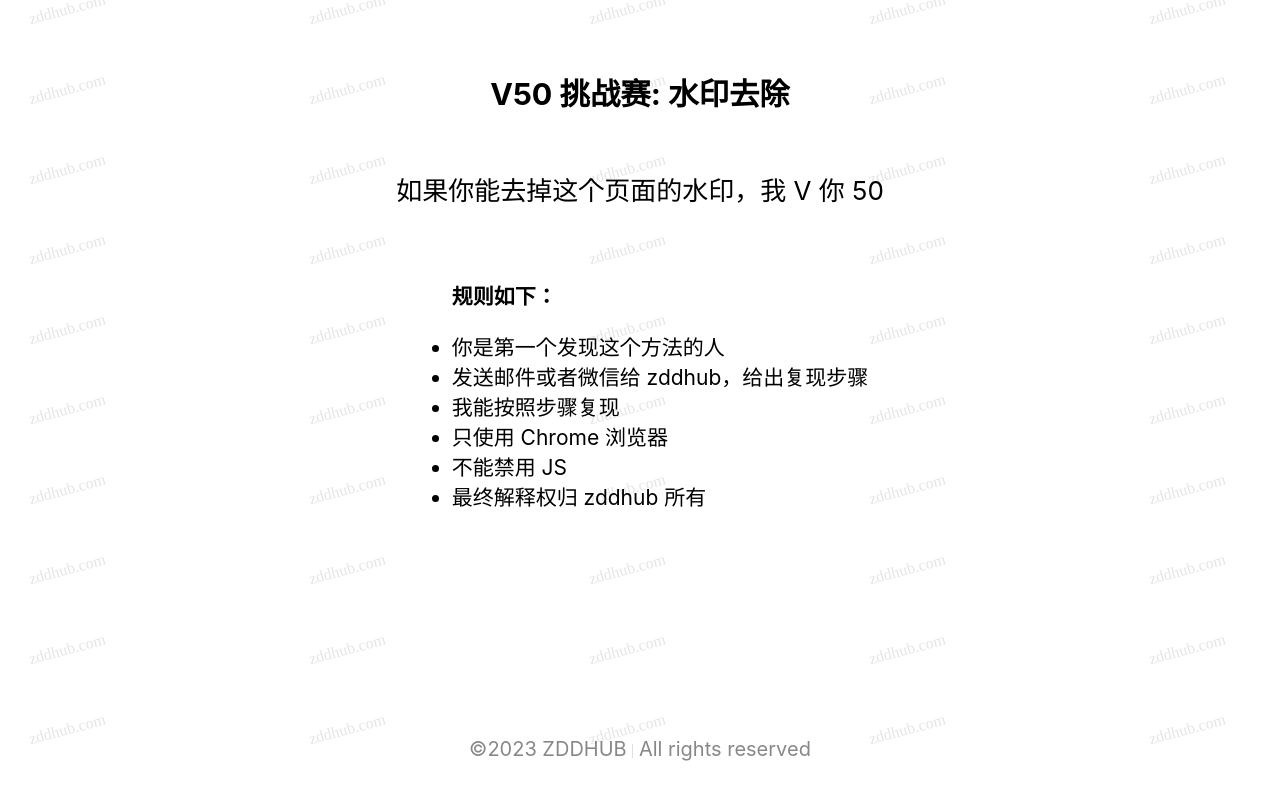
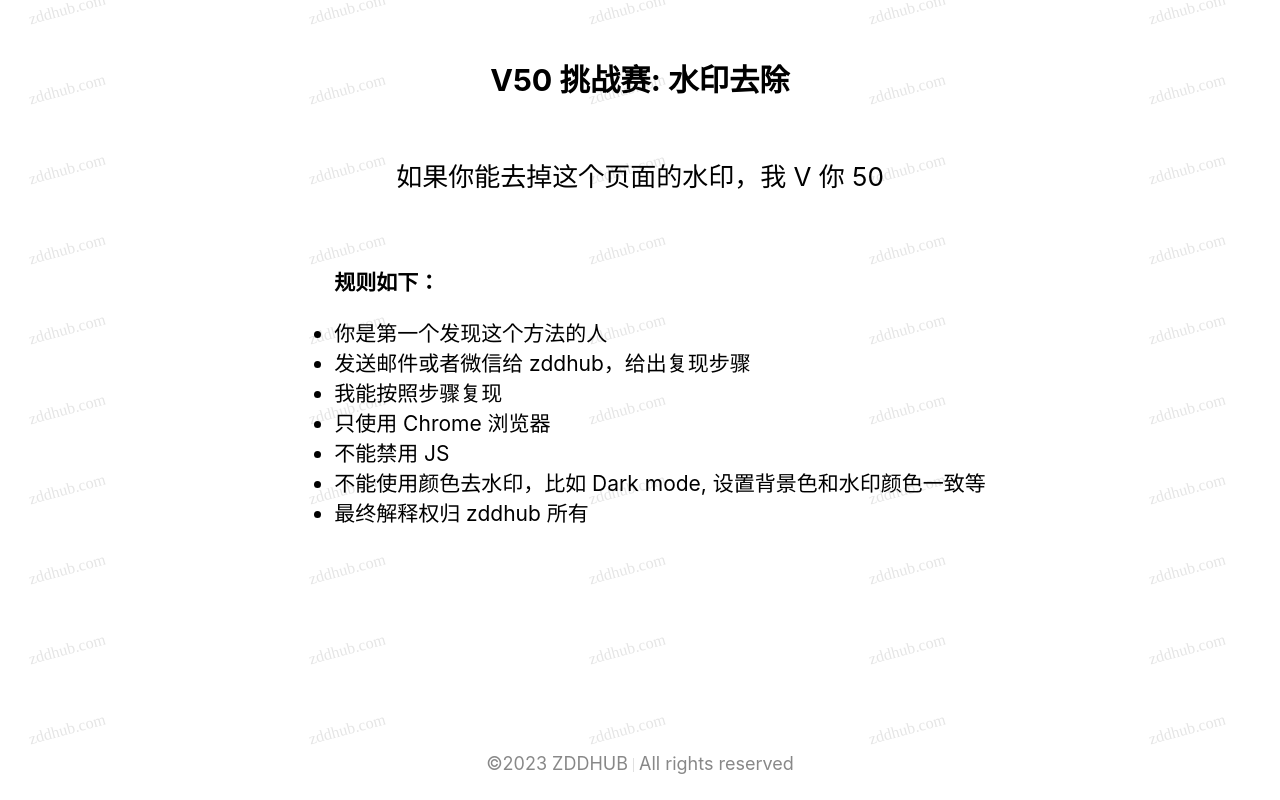
Before and after one commit to zddhub/watermark, a React (Create React App) app: page / in a window 1280 px wide. Built offline with nearby package versions, Linux system fonts and the light colour scheme.

Commit message:
Add one more rule

```diff
--- a/src/App.css
+++ b/src/App.css
@@ -32,7 +32,7 @@
 
 .copyright {
   margin-top: 200px;
-  font-size: 20px;
+  font-size: calc(2px + 2vmin);
   color: #888;
 }
 
--- a/src/App.js
+++ b/src/App.js
@@ -14,6 +14,7 @@
           <li className="rule">我能按照步骤复现</li>
           <li className="rule">只使用 Chrome 浏览器</li>
           <li className="rule">不能禁用 JS</li>
+          <li className="rule">不能使用颜色去水印，比如 Dark mode, 设置背景色和水印颜色一致等</li>
           <li className="rule">最终解释权归 zddhub 所有</li>
         </ul>
 
```
